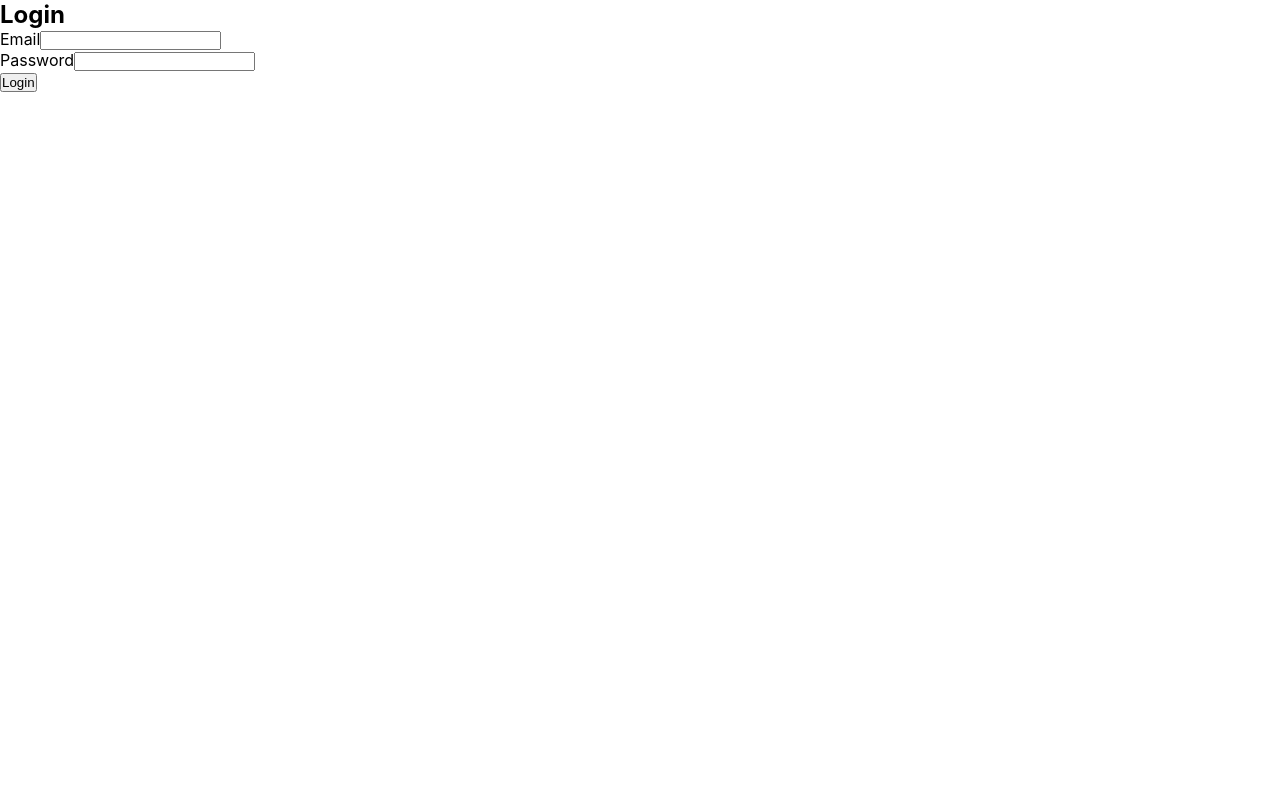
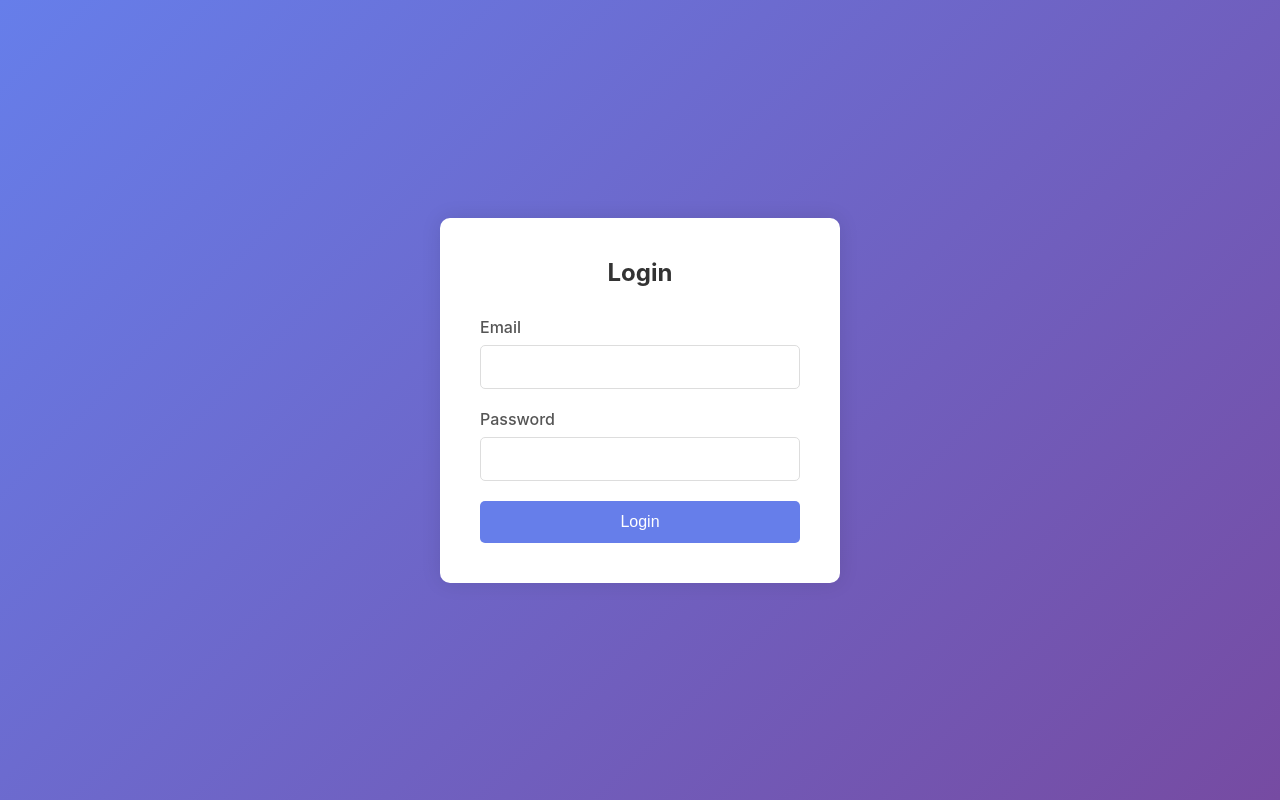
Before and after one commit to Aman121K/LM-Client, a React (Create React App) app: page /login in a window 1280 px wide. Built offline with nearby package versions, Linux system fonts and the light colour scheme.

Commit message:
imporve login design

```diff
--- a/src/pages/Login.js
+++ b/src/pages/Login.js
@@ -46,12 +46,12 @@ const Login = () => {
   };
 
   return (
-    <div className="login-container">
-      <div className="login-box">
+    <div className="login-page-container">
+      <div className="login-page-box">
         <h2>Login</h2>
-        {error && <div className="error-message">{error}</div>}
+        {error && <div className="login-page-error">{error}</div>}
         <form onSubmit={handleSubmit}>
-          <div className="form-group">
+          <div className="login-page-form-group">
             <label htmlFor="email">Email</label>
             <input
               type="email"
@@ -61,7 +61,7 @@ const Login = () => {
               required
             />
           </div>
-          <div className="form-group">
+          <div className="login-page-form-group">
             <label htmlFor="password">Password</label>
             <input
               type="password"
@@ -71,7 +71,7 @@ const Login = () => {
               required
             />
           </div>
-          <button type="submit" className="login-button" disabled={loading}>
+          <button type="submit" className="login-page-button" disabled={loading}>
             {loading ? 'Logging in...' : 'Login'}
           </button>
         </form>
```
